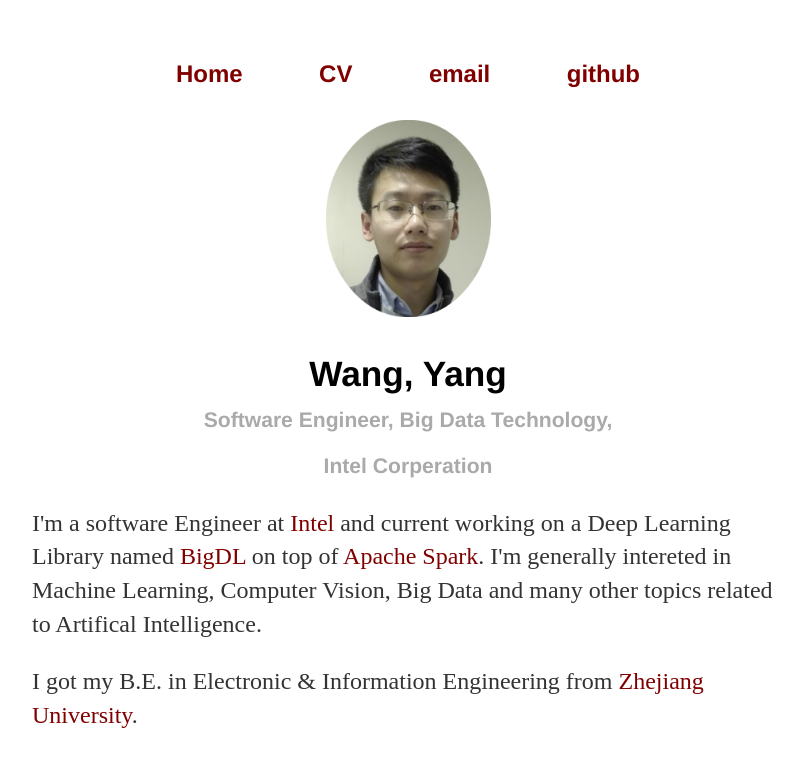
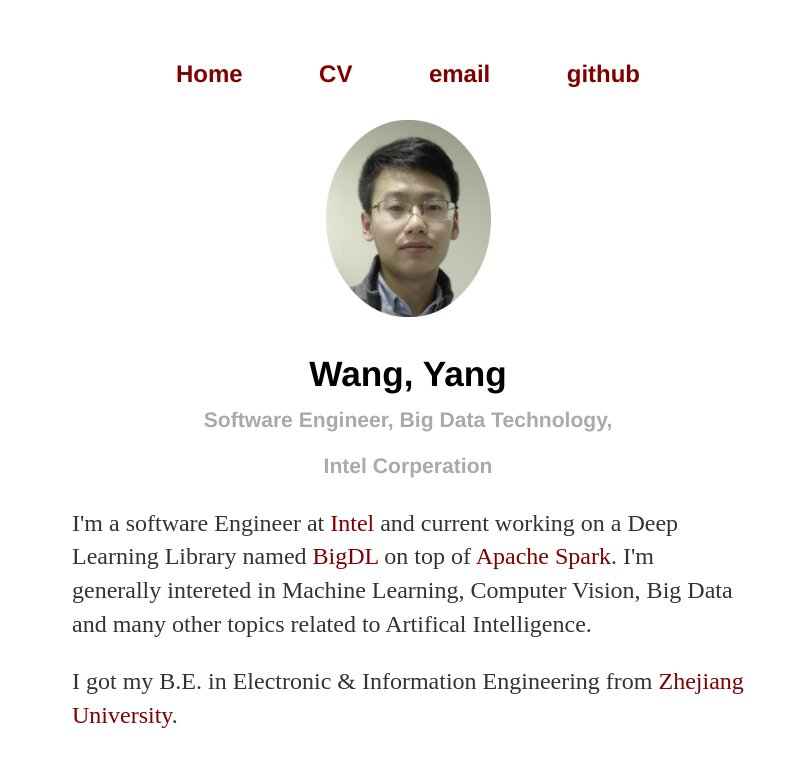
Before and after one commit to wangyang1992/wangyang1992.github.io, a Jekyll site: the page built from index.html, in a window 1280 px wide. Shown: the top 767 px of the page, without its empty margins (232-1036 px from the left). Built offline with Jekyll 4.4.1, drawn with Linux system fonts in a browser that asks for light colours.

Commit message:
some adjustment

```diff
--- a/css/main.css
+++ b/css/main.css
@@ -52,8 +52,9 @@ p {
     line-height: 1.4em;
     color: #333;
     text-align: left;
-    margin-left: 3em;
-    margin-right: 3em;
+    margin-left: auto;
+    margin-right: auto;
+    max-width: 28em;
 }
 
 p a {
```
